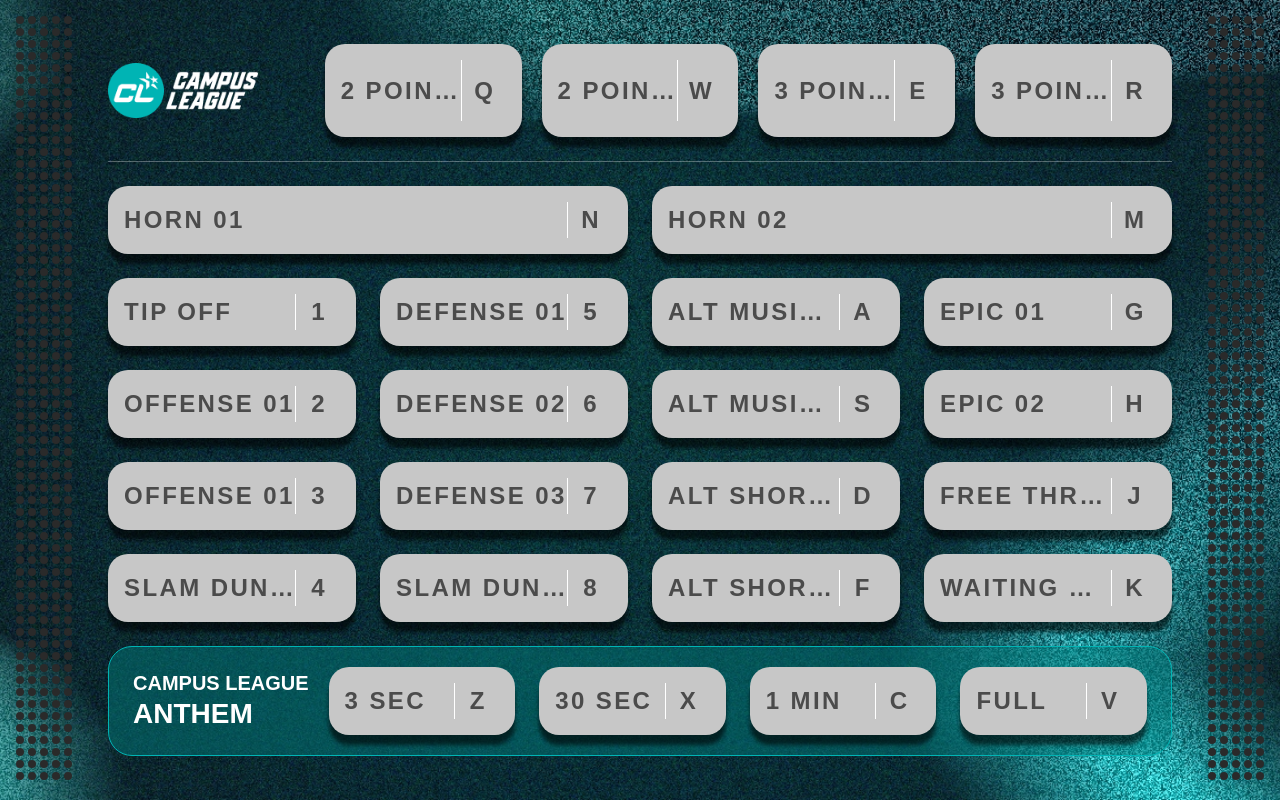
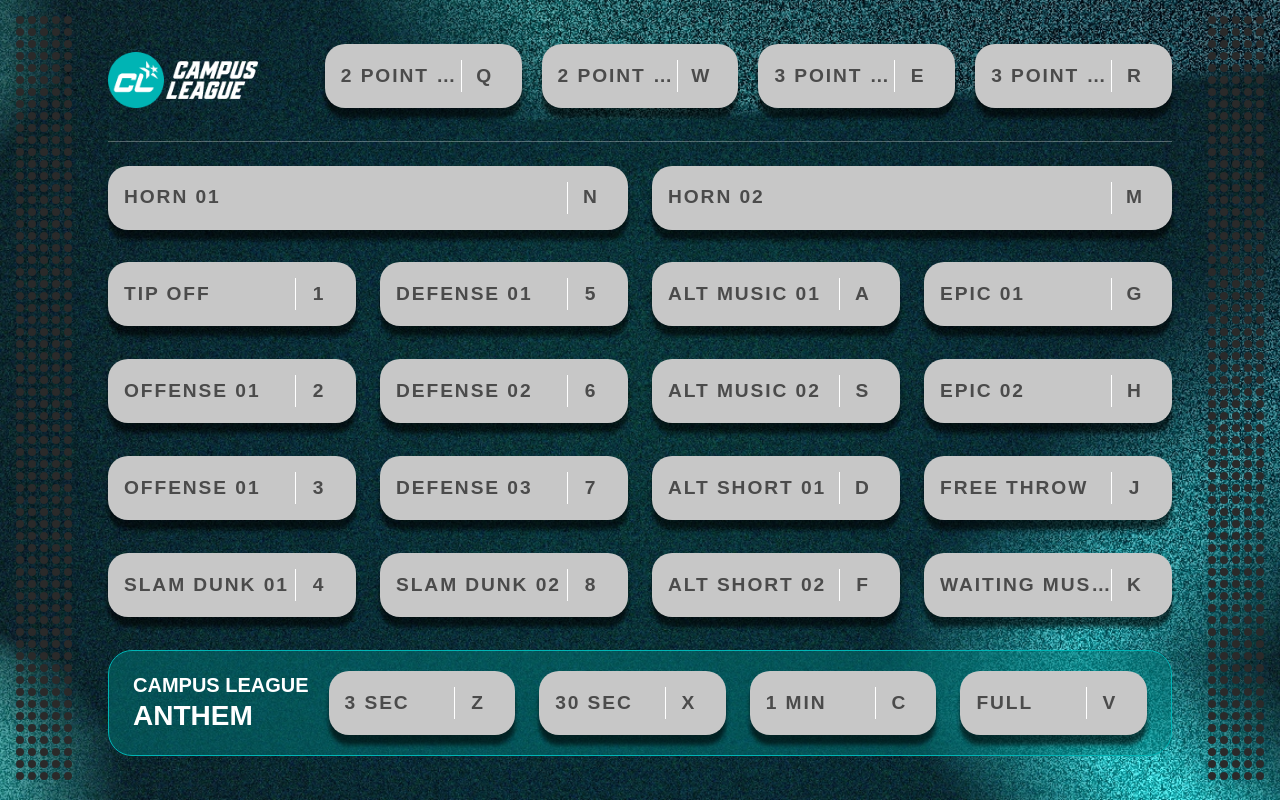
Before and after one commit to ayyubkompit/cl-mixer-audio, a Next.js app: page / in a window 1280 px wide. Built offline with nearby package versions, Linux system fonts and the light colour scheme; no server answers; a web font is replaced by a local one.

Commit message:
style: update font size and text size

```diff
--- a/app/components/AudioMixer.tsx
+++ b/app/components/AudioMixer.tsx
@@ -46,9 +46,9 @@ export default function AudioMixer() {
         <SidebarAnimation isActive={isPlaying} />
 
         {/* Button section */}
-        <div className="flex flex-col flex-1 my-[28px] gap-6" style={{ gap: GAP }}>
+        <div className="flex flex-col flex-1 my-[28px] gap-6 justify-center" style={{ gap: GAP }}>
           {/* Header */}
-          <div className="flex-20 grid grid-cols-5 gap-x-5 gap-y-6">
+          <div className="flex-10 grid grid-cols-5 gap-x-5 gap-y-6">
             <div className="flex items-center">
               <img src="/logo.png" alt="Campus League" className="h-14 object-contain" />
             </div>
@@ -61,7 +61,6 @@ export default function AudioMixer() {
                 isActive={activeKey === s.key}
                 downloadState={soundStates[s.key]?.download ?? "idle"}
                 onClick={() => play(s.key)}
-                compact
               />
             ))}
           </div>
@@ -121,7 +120,6 @@ export default function AudioMixer() {
                   isActive={activeKey === s.key}
                   downloadState={soundStates[s.key]?.download ?? "idle"}
                   onClick={() => play(s.key)}
-                  compact
                 />
               ))}
             </div>
--- a/app/components/SoundButton.tsx
+++ b/app/components/SoundButton.tsx
@@ -8,10 +8,9 @@ interface Props {
   isActive: boolean;
   downloadState: DownloadState;
   onClick: () => void;
-  compact?: boolean;
 }
 
-export default function SoundButton({ label, shortcutKey, isActive, downloadState, onClick, compact }: Props) {
+export default function SoundButton({ label, shortcutKey, isActive, downloadState, onClick }: Props) {
   const isDownloading = downloadState === "downloading" || downloadState === "idle";
 
   const bgStyle = isActive
@@ -24,8 +23,8 @@ export default function SoundButton({ label, shortcutKey, isActive, downloadStat
     ? "0px 0px 4px 0px #00000099"
     : "0px 10px 4px 0px #00000099";
 
-  // Font scales with viewport height; compact row is slightly smaller
-  const fontSize = 24;
+  // Scales with viewport width, capped at 24px
+  const fontSize = "clamp(12px, 1.5vw, 24px)";
 
   function handleClick(e: React.MouseEvent<HTMLButtonElement>) {
     e.currentTarget.blur();
@@ -39,8 +38,7 @@ export default function SoundButton({ label, shortcutKey, isActive, downloadStat
       className="relative flex items-center w-full select-none transition-all rounded-[20px] p-4"
       style={{
         ...bgStyle,
-        // Fill the parent grid cell (flex-1 rows); compact buttons size by content + padding
-        height: compact ? undefined : "100%",
+        height: 64,
         boxShadow: shadow,
         fontFamily: "var(--font-bai-jamjuree)",
         cursor: downloadState === "error" ? "not-allowed" : "pointer",
```
